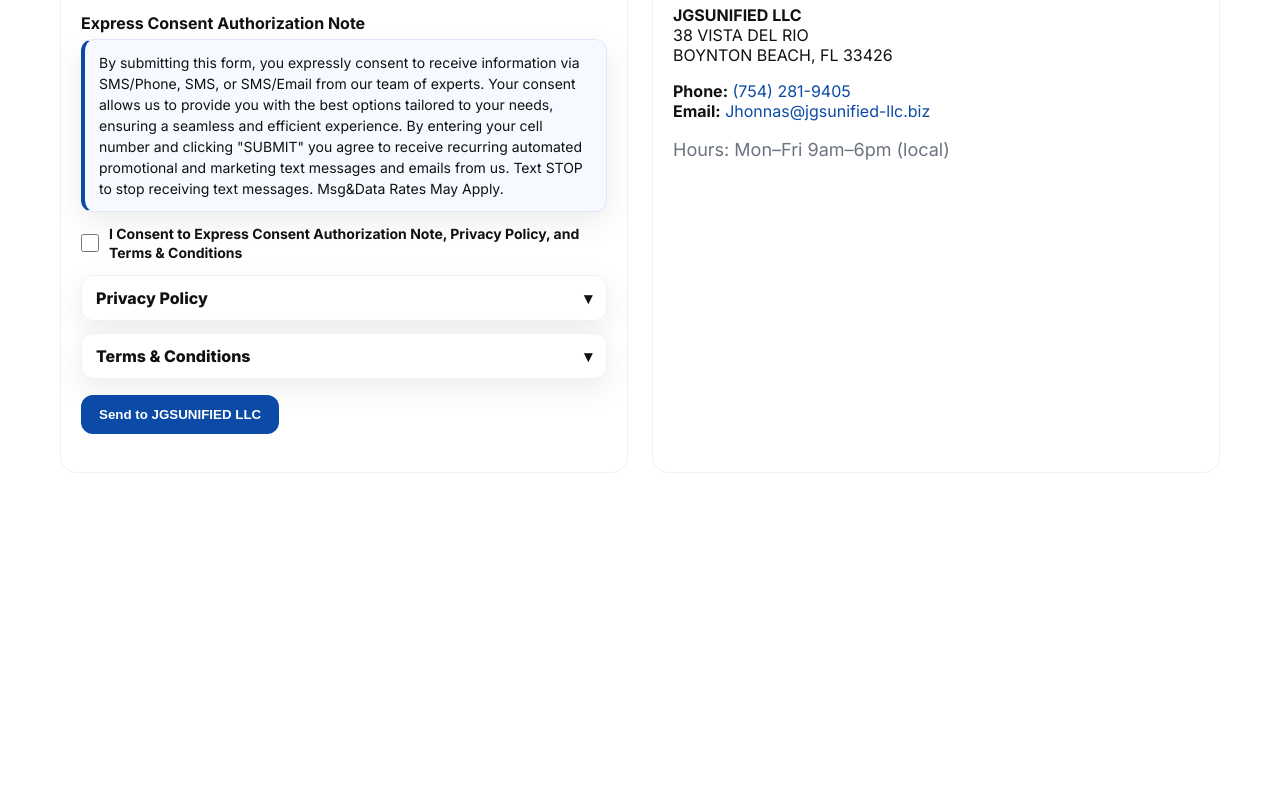
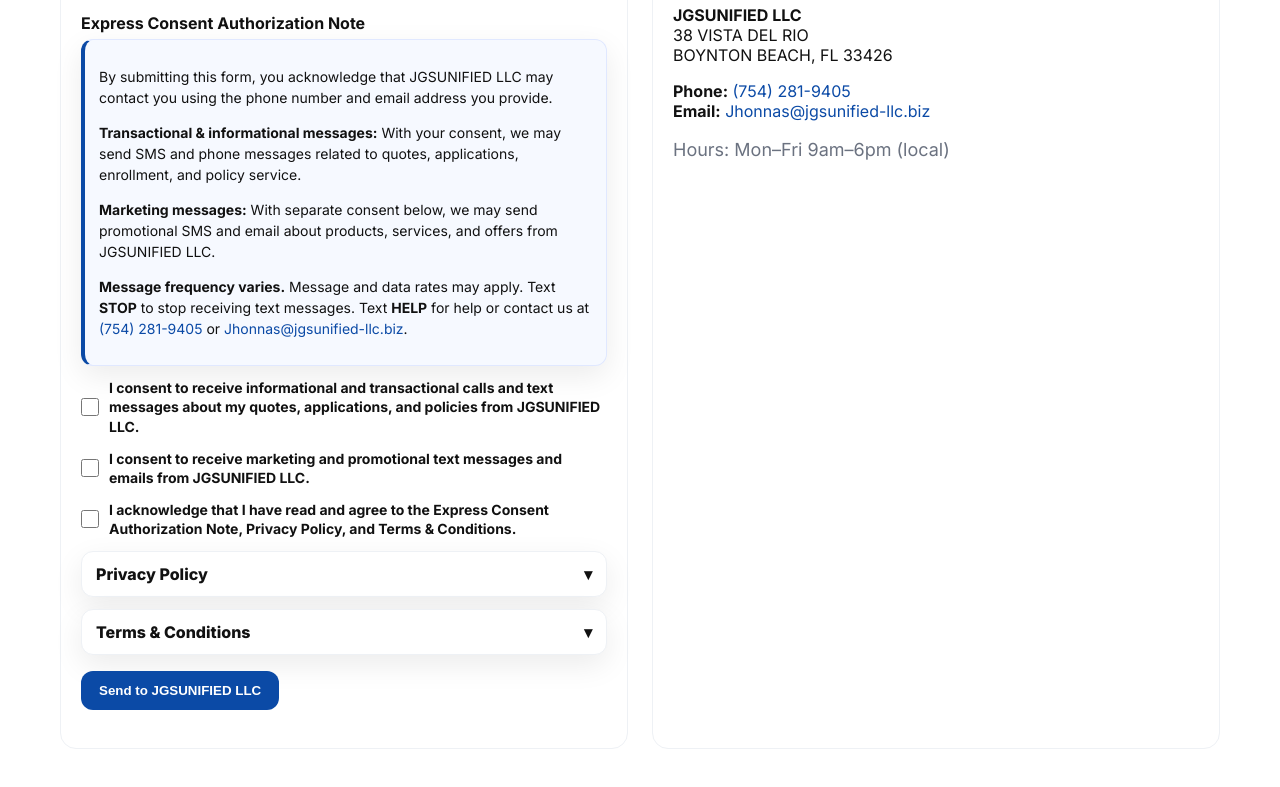
Before and after one commit to still62bronzes/jgsunified-llc.biz, a plain HTML site: page index.html in a window 1280 px wide. Shown: the part 3973-4760 px from the top of the page. Before the commit the page ends 4614 px from the top, so only its background shows below. Drawn offline with Linux system fonts and the light colour scheme.

Commit message:
Update index.html - Express Consent Authorization

```diff
--- a/index.html
+++ b/index.html
@@ -486,15 +486,79 @@
             <textarea id="message" name="message" rows="5" placeholder="Tell us about your needs…"></textarea>
           </div>
 
-          <!-- Express Consent Authorization (required) -->
+          <!-- Express Consent Authorization -->
 <div class="legal-sections" style="margin-top:16px">
   <h4>Express Consent Authorization Note</h4>
   <div id="express-consent-note" class="consent-card">
-              By submitting this form, you expressly consent to receive information via SMS/Phone, SMS, or SMS/Email from our team of experts. Your consent allows us to provide you with the best options tailored to your needs, ensuring a seamless and efficient experience. By entering your cell number and clicking "SUBMIT" you agree to receive recurring automated promotional and marketing text messages and emails from us. Text STOP to stop receiving text messages. Msg&Data Rates May Apply.
+    <p>
+      By submitting this form, you acknowledge that JGSUNIFIED LLC may contact you
+      using the phone number and email address you provide.
+    </p>
+    <p>
+      <strong>Transactional &amp; informational messages:</strong> With your consent, we may send
+      SMS and phone messages related to quotes, applications, enrollment, and policy service.
+    </p>
+    <p>
+      <strong>Marketing messages:</strong> With separate consent below, we may send promotional
+      SMS and email about products, services, and offers from JGSUNIFIED LLC.
+    </p>
+    <p>
+      <strong>Message frequency varies.</strong> Message and data rates may apply.
+      Text <strong>STOP</strong> to stop receiving text messages.
+      Text <strong>HELP</strong> for help or contact us at
+      <a href="tel:(754) 281-9405">(754) 281-9405</a> or
+      <a href="mailto:Jhonnas@jgsunified-llc.biz">Jhonnas@jgsunified-llc.biz</a>.
+    </p>
   </div>
+
+  <!-- Separate opt-in checkboxes -->
   <div class="consent-line">
-            <input type="checkbox" id="consent" name="consent" required aria-describedby="express-consent-note">
-            <label for="consent"><b>I Consent to Express Consent Authorization Note, Privacy Policy, and Terms & Conditions</b></label>
+    <input
+      type="checkbox"
+      id="consent-transactional"
+      name="consent_transactional"
+      required
+      aria-describedby="express-consent-note"
+    >
+    <label for="consent-transactional">
+      <strong>
+        I consent to receive informational and transactional calls and text messages
+        about my quotes, applications, and policies from JGSUNIFIED LLC.
+      </strong>
+    </label>
+  </div>
+
+  <div class="consent-line">
+    <input
+      type="checkbox"
+      id="consent-marketing"
+      name="consent_marketing"
+      required
+      aria-describedby="express-consent-note"
+    >
+    <label for="consent-marketing">
+      <strong>
+        I consent to receive marketing and promotional text messages and emails
+        from JGSUNIFIED LLC.
+      </strong>
+    </label>
+  </div>
+
+  <!-- Legal acceptance -->
+  <div class="consent-line">
+    <input
+      type="checkbox"
+      id="consent-terms"
+      name="consent_terms"
+      required
+      aria-describedby="privacy-policy-copy terms-conditions-copy"
+    >
+    <label for="consent-terms">
+      <strong>
+        I acknowledge that I have read and agree to the Express Consent Authorization Note,
+        Privacy Policy, and Terms &amp; Conditions.
+      </strong>
+    </label>
   </div>
 
             <!-- Privacy Policy dropdown -->
```
Lines whose indentation alone changed are shown as unchanged.
